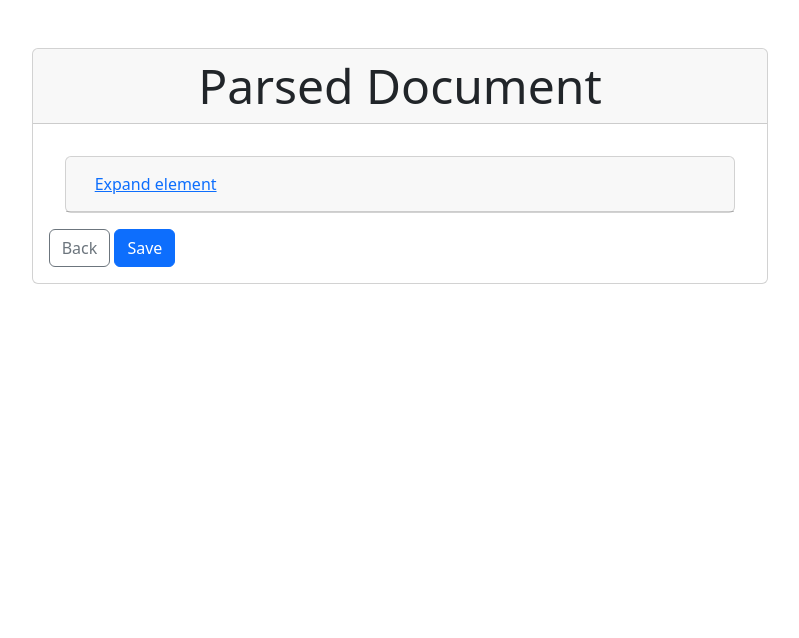
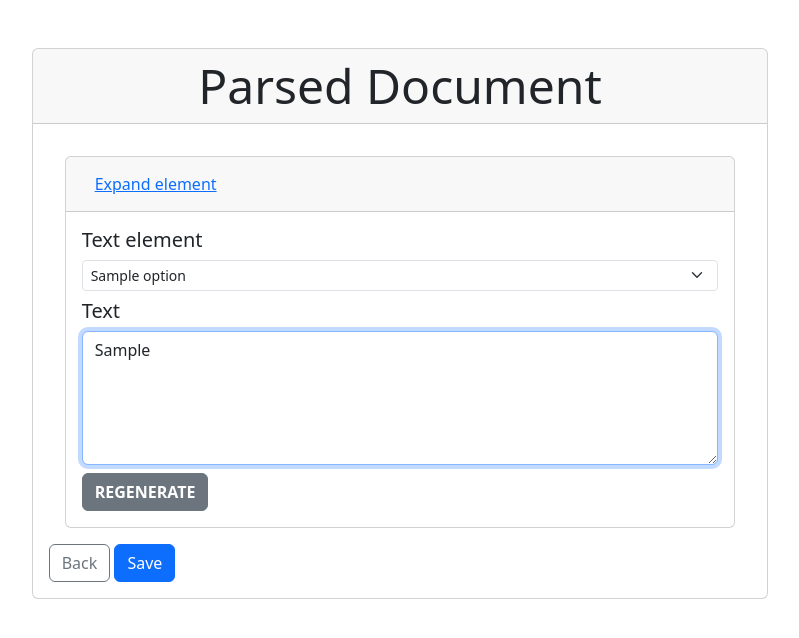
Before and after one commit to lukewanless/docparse, a Django app: template app/parser/templates/parser/display_uploaded_docx.html in a window 1280 px wide. Shown: the top 638 px of the page, without its empty margins (240-1039 px from the left). Run offline with Django 4.2, Linux system fonts and the light colour scheme; the template is opened without the code that fills it: most values are stand-ins (such as "Sample title", 1, 10 or a date in 2020).

Commit message:
Pass options into display correctly

```diff
--- a/app/parser/templates/parser/display_uploaded_docx.html
+++ b/app/parser/templates/parser/display_uploaded_docx.html
@@ -13,7 +13,7 @@
                                 Expand element
                             </button>
                         </div>
-                        <div id="collapse-{{ forloop.counter0 }}" class="collapse">
+                        <div id="collapse-{{ forloop.counter0 }}" class="collapse show">
                             <div class="card-body">
                                 <h5>
                                     Text element
@@ -30,9 +30,7 @@
                                 <form>
                                     <!-- this secures the form from malicious attacks during submission -->
                                     {% csrf_token %}
-                                    <textarea rows="5" cols="10" class="form-control mb-2" required type="text" autofocus="autofocus" name="prompt" value="{{ list.1 }}" data-form-id="{{ forloop.counter0 }}" id="">
-                                        {{ list.1 }}
-                                    </textarea>
+                                    <textarea rows="5" cols="10" class="form-control mb-2" required type="text" autofocus="autofocus" name="prompt" value="{{ list.1 }}" data-form-id="{{ forloop.counter0 }}" id="">{{ list.1 }}</textarea>
                                     <button class="btn btn-secondary fw-bold" name="regenerate_btn" value="{{ forloop.counter0 }}" type="button">
                                         REGENERATE
                                     </button>
--- a/app/parser/utils.py
+++ b/app/parser/utils.py
@@ -14,7 +14,7 @@ def extract_text(f_name):
     classified_text = []
     for txt in text:
         cleaned_txt = clean_string(txt)
-        classified_text.append(list([docx_edit.classify_text(cleaned_txt).name,cleaned_txt]))
+        classified_text.append(list([docx_edit.classify_text(cleaned_txt).value,cleaned_txt]))
     replacement_list = [[] for _ in range(len(classified_text))]
     save_document(replacement_list=replacement_list, element_classification=classified_text)
     #return {'text': classified_text}
--- a/app/parser/views.py
+++ b/app/parser/views.py
@@ -55,8 +55,9 @@ def upload(request):
             extract_text(f_name)
             document_data = Document.objects.first()
             text = document_data.get_element_classification()
-            text_dict = {'text' : text}
-            return render(request, 'parser/display_uploaded_docx.html', text_dict)
+            options = [option.value for option in docx_edit.DocElements]
+            input_dict = {'text' : text, 'options' : options}
+            return render(request, 'parser/display_uploaded_docx.html', input_dict, )
     else:
         docx = DocxForm()
         return render(request, "parser/upload.html", {'form': docx})
```
